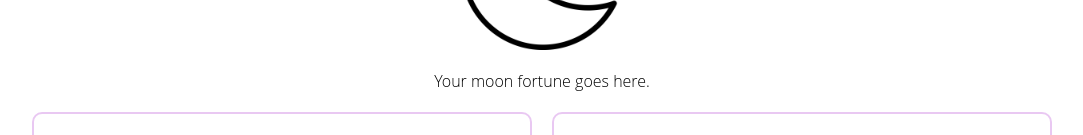
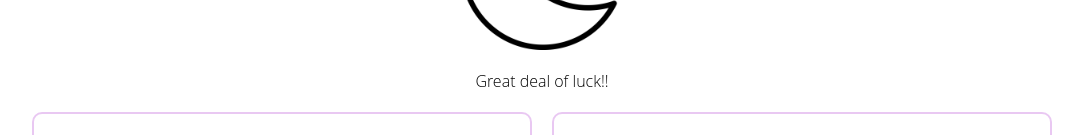
Before and after one commit to pand3m1x/SaikaFortunes, a React (Vite) app: page /moonfortune in a window 1280 px wide. Shown: the part 170-305 px from the top of the page, without its empty margins (98-1181 px from the left). Built offline with nearby package versions, Linux system fonts and the light colour scheme; a web font is replaced by a local one.

Commit message:
added luck levels to fortune pages

```diff
--- a/src/pages/cloudFortune.jsx
+++ b/src/pages/cloudFortune.jsx
@@ -13,7 +13,7 @@ function CloudFortune() {
         <div className="main-fortune" >
           <h1>Cloud Fortune</h1>
           <img src={blessCloud} alt="Cloud shape with the kanji for little luck." />
-          <p>Your Cloud fortune goes here.</p>
+          <p>Decent level of luck!</p>
         </div>
         <div className="quarter-grid" >
           <div className="fortune-card" >
--- a/src/pages/moonFortune.jsx
+++ b/src/pages/moonFortune.jsx
@@ -11,7 +11,7 @@ function MoonFortune() {
       <div className="main-fortune" >
         <h1>Moon Fortune</h1>
         <img src={blessMoon} alt="Moon shape with kanji for best luck." />
-        <p>Your moon fortune goes here.</p>
+        <p>Great deal of luck!!</p>
       </div>
       <div className="quarter-grid" >
         <div className="fortune-card" >
--- a/src/pages/sakuraFortune.jsx
+++ b/src/pages/sakuraFortune.jsx
@@ -11,7 +11,7 @@ function SakuraFortune() {
       <div className="main-fortune" >
         <h1>Sakura Fortune</h1>
         <img src={blessSakura} alt="Sakura shape with the kanji for average luck." />
-        <p>Your sakura fortune goes here.</p>
+        <p>Average level of luck.</p>
       </div>
         <div className="quarter-grid">
           <div className="fortune-card" >
--- a/src/pages/starFortune.jsx
+++ b/src/pages/starFortune.jsx
@@ -11,7 +11,7 @@ function StarFortune() {
         <div className="main-fortune" >
           <h1>Star Fortune</h1>
           <img src={blessStar} alt="star shape with kanji for middle luck." />
-          <p>Your star fortune goes here.</p>
+          <p>Pretty good level of luck!</p>
         </div>
          <div className="quarter-grid">
           <div className="fortune-card" >
```
